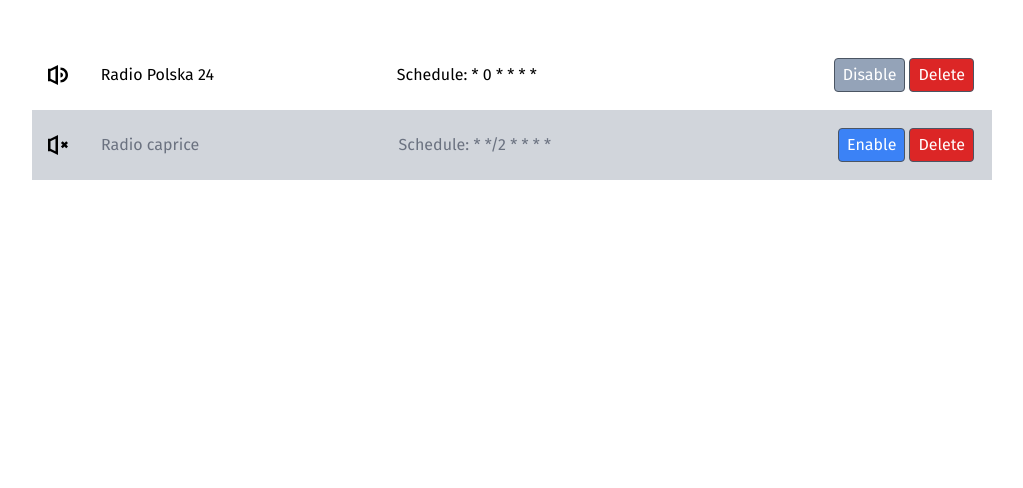
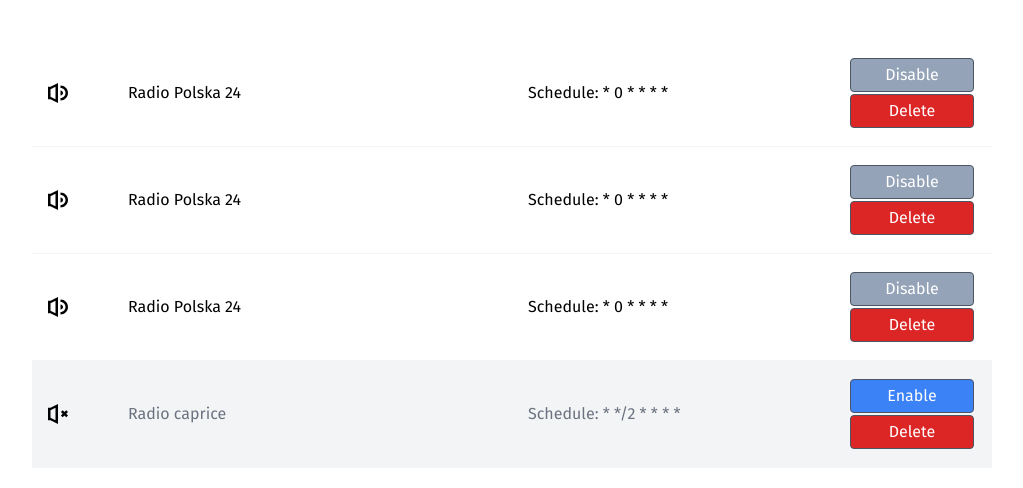
Before and after one commit to oiegor88/radioalarm, a React (Vite) app in the folder ui/: page / in a window 1280 px wide. Shown: the top 488 px of the page, without its empty margins (128-1151 px from the left). Built offline with nearby package versions, Linux system fonts and the light colour scheme.

Commit message:
Some playing around with tailwind styles

```diff
--- a/ui/src/App.tsx
+++ b/ui/src/App.tsx
@@ -8,6 +8,8 @@
       <>
           <div className="py-10 px-40">
               <PlaybackRecord name={'Radio Polska 24'} cron={'* 0 * * * *'} status={PlaybackStatus.ACTIVE}/>
+              <PlaybackRecord name={'Radio Polska 24'} cron={'* 0 * * * *'} status={PlaybackStatus.ACTIVE}/>
+              <PlaybackRecord name={'Radio Polska 24'} cron={'* 0 * * * *'} status={PlaybackStatus.ACTIVE}/>
               <PlaybackRecord name={'Radio caprice'} cron={'* */2 * * * *'} status={PlaybackStatus.INACTIVE}/>
           </div>
       </>
--- a/ui/src/components/PlaybackRecord.tsx
+++ b/ui/src/components/PlaybackRecord.tsx
@@ -15,21 +15,21 @@
 
 const PlaybackRecord: React.FC<PlaybackRecordProps> = ({ name, cron, status }) => (
 
-    <div className={classNames("flex items-center", {
-        'bg-gray-300 text-gray-500': status === PlaybackStatus.INACTIVE,
+    <div className={classNames("flex flex-row items-center border-b border-b-gray-100", {
+        'bg-gray-100 text-gray-500': status === PlaybackStatus.INACTIVE,
         'bg-white': status === PlaybackStatus.ACTIVE
     })}>
         <div className="p-4 w-1/12">
             <PlaybackStatusIcon status={status}/>
         </div>
-        <div className="p-4 w-2/3">
+        <div className="p-4 w-5/12">
             <h1>{name}</h1>
         </div>
-        <div className="p-4 w-full">
+        <div className="p-4 w-4/12">
             <p>Schedule: {cron}</p>
         </div>
-        <div className="p-4 w-4/12 text-left">
-            <div className="flex items-center">
+        <div className="p-4 w-2/12 ">
+            <div>
                 { status === PlaybackStatus.ACTIVE
                     && <Button label="Disable" color="bg-grey"/>
                 }
--- a/ui/src/index.css
+++ b/ui/src/index.css
@@ -596,6 +596,54 @@
   width: 100%;
 }
 
+.w-1\/3{
+  width: 33.333333%;
+}
+
+.w-10{
+  width: 2.5rem;
+}
+
+.w-1\/2{
+  width: 50%;
+}
+
+.w-5\/6{
+  width: 83.333333%;
+}
+
+.w-3\/12{
+  width: 25%;
+}
+
+.w-5\/12{
+  width: 41.666667%;
+}
+
+.w-8\/12{
+  width: 66.666667%;
+}
+
+.w-7\/12{
+  width: 58.333333%;
+}
+
+.w-6\/12{
+  width: 50%;
+}
+
+.flex-1{
+  flex: 1 1 0%;
+}
+
+.flex-row{
+  flex-direction: row;
+}
+
+.items-end{
+  align-items: flex-end;
+}
+
 .items-center{
   align-items: center;
 }
@@ -606,6 +654,22 @@
 
 .border{
   border-width: 1px;
+}
+
+.border-2{
+  border-width: 2px;
+}
+
+.border-b-2{
+  border-bottom-width: 2px;
+}
+
+.border-b-0{
+  border-bottom-width: 0px;
+}
+
+.border-b{
+  border-bottom-width: 1px;
 }
 
 .border-black{
@@ -628,6 +692,11 @@
   border-color: rgb(75 85 99 / var(--tw-border-opacity));
 }
 
+.border-gray-500{
+  --tw-border-opacity: 1;
+  border-color: rgb(107 114 128 / var(--tw-border-opacity));
+}
+
 .border-b-gray-600{
   --tw-border-opacity: 1;
   border-bottom-color: rgb(75 85 99 / var(--tw-border-opacity));
@@ -636,6 +705,11 @@
 .border-b-gray-400{
   --tw-border-opacity: 1;
   border-bottom-color: rgb(156 163 175 / var(--tw-border-opacity));
+}
+
+.border-b-gray-100{
+  --tw-border-opacity: 1;
+  border-bottom-color: rgb(243 244 246 / var(--tw-border-opacity));
 }
 
 .bg-gray-400{
@@ -666,6 +740,16 @@
 .bg-gray-300{
   --tw-bg-opacity: 1;
   background-color: rgb(209 213 219 / var(--tw-bg-opacity));
+}
+
+.bg-gray-200{
+  --tw-bg-opacity: 1;
+  background-color: rgb(229 231 235 / var(--tw-bg-opacity));
+}
+
+.bg-gray-100{
+  --tw-bg-opacity: 1;
+  background-color: rgb(243 244 246 / var(--tw-bg-opacity));
 }
 
 .p-4{
@@ -700,6 +784,10 @@
   text-align: center;
 }
 
+.text-right{
+  text-align: right;
+}
+
 .text-white{
   --tw-text-opacity: 1;
   color: rgb(255 255 255 / var(--tw-text-opacity));
```
